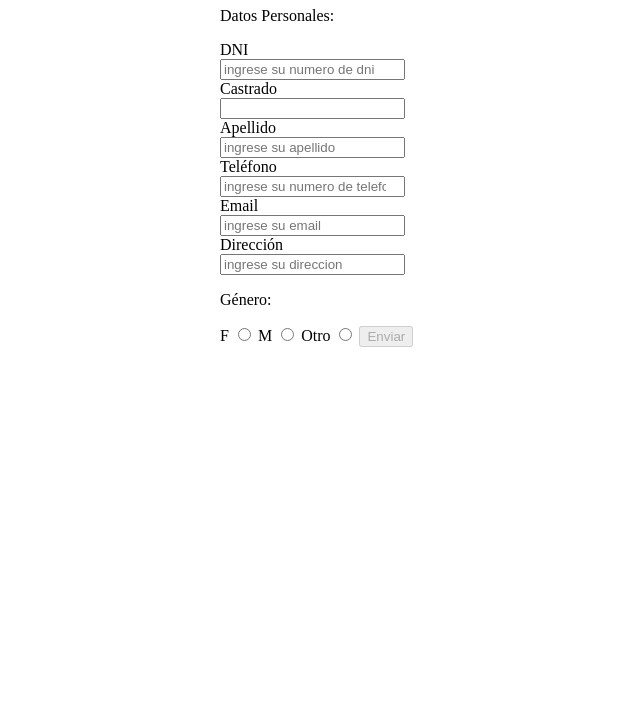
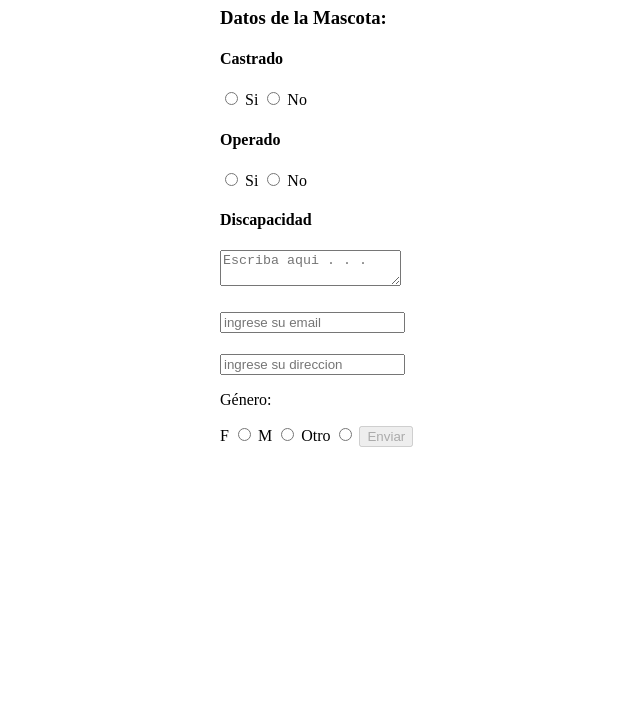
Before and after one commit to MicaelaMejiaVargas/RIAB-PDI, a plain HTML site: page CODE-RIAB/client/rescatista-pages/historial.html in a window 1280 px wide. Shown: the part 73-800 px from the top of the page, without its empty margins (320-960 px from the left). Drawn offline with Linux system fonts and the light colour scheme.

Commit message:
poporquepe hapablopo tapan lepentopo epel jeperipingoposopo

```diff
--- a/CODE-RIAB/client/rescatista-pages/historial.html
+++ b/CODE-RIAB/client/rescatista-pages/historial.html
@@ -10,21 +10,21 @@
 <body>
     <main>
         <div class="form-contenedor">
-            <h1 style="text-align: center;">Crea tu cuenta</h1>
+            <h1 style="text-align: center;">Crea el Historial</h1>
             <form id="form-registro" style="width: 200px; margin: 0 auto;">
-                <p>Datos Personales:</p>
+                <h3>Datos de la Mascota:</h3>
 
-                <label for="codigo_r">DNI</label>
-                <input type="number" name="dni" id="dni" placeholder="ingrese su numero de dni" required>
-                <label for="nombre">Castrado</label>
-                <input type="text" name="nombre" id="nombre" placeholder="" required>
-                <label for="apellido">Apellido</label>
-                <input type="text" name="apellido" id="apellido" placeholder="ingrese su apellido" required>
-                <label for="telefono">Teléfono</label>
-                <input type="number" name="telefono" id="telefono" placeholder="ingrese su numero de telefono" required>
-                <label for="email">Email</label>
+                <label for="nombre"><h4>Castrado</h4></label>
+                <input type="radio" name="castrado" id="castrado" required> Si
+                <input type="radio" name="castrado" id="castrado" required> No
+                <label for="apellido"><h4>Operado</h4></label>
+                <input type="radio" name="operado" id="operado" required> Si
+                <input type="radio" name="operado" id="operado" required> No
+                <label for="telefono"><h4>Discapacidad</h4></label>
+                <textarea name="discapacidad" id="discapacidad" placeholder="Escriba aqui . . ."></textarea>
+                <label for="email"><h4></h4></label>
                 <input type="email" name="email" id="email" placeholder="ingrese su email" required>
-                <label for="direccion">Dirección</label>
+                <label for="direccion"><h4></h4></label>
                 <input type="text" name="direccion" id="direccion" placeholder="ingrese su direccion" required>
 
                 <p>Género:</p>
--- a/CODE-RIAB/server/controladores/mascotasControlador.js
+++ b/CODE-RIAB/server/controladores/mascotasControlador.js
@@ -52,7 +52,7 @@ const crearMascotas = async (req, res) => {
     }
 
     const mascotaNuevo = await mascota.create({
-      id, nombre_apodo, raza, color, estado_salud, anio_nacimiento
+      id, nombre_apodo, especie, raza, color, estado_salud, anio_nacimiento
     });
 
     return res.status(200).json({
@@ -70,7 +70,7 @@ const actualizarMascotas = async (req, res) => {
   try {
     const pasarid = req.params.id;
 
-    const {id, nombre_apodo, raza, color,estado_salud, anio_nacimiento } = req.body;
+    const {id, nombre_apodo, especie, raza, color, estado_salud, anio_nacimiento } = req.body;
 
     const buscarMascota = await mascota.findOne({ where: { id: pasarid } });
 
@@ -81,7 +81,7 @@ const actualizarMascotas = async (req, res) => {
     }
 
     const actuMascota = await buscarMascota.update({
-        id, nombre_apodo, raza, color,estado_salud, anio_nacimiento
+        id, nombre_apodo, especie, raza, color,estado_salud, anio_nacimiento
     });
 
     return res.status(200).json({
--- a/CODE-RIAB/server/models/modelMascotas.js
+++ b/CODE-RIAB/server/models/modelMascotas.js
@@ -60,11 +60,10 @@ const mascotas = sequelize.define('mascotas', {
   },
 
   anio_nacimiento: {
-    type: Sequelize.INTERGER,
+    type: Sequelize.INTEGER,
     allowNull: false,
     validate: {
-      isInt: true,
-      isString: false,
+      isInt: true
     }
   }
 },
```
